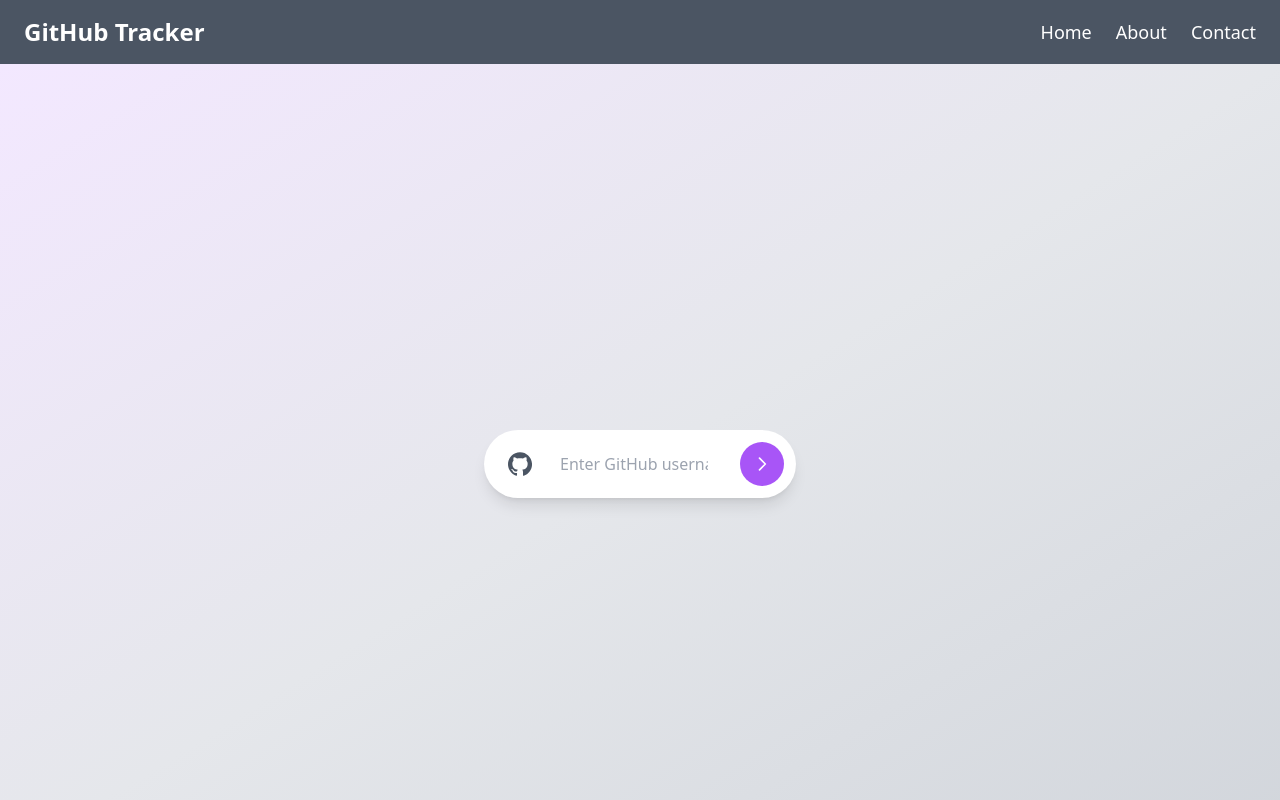
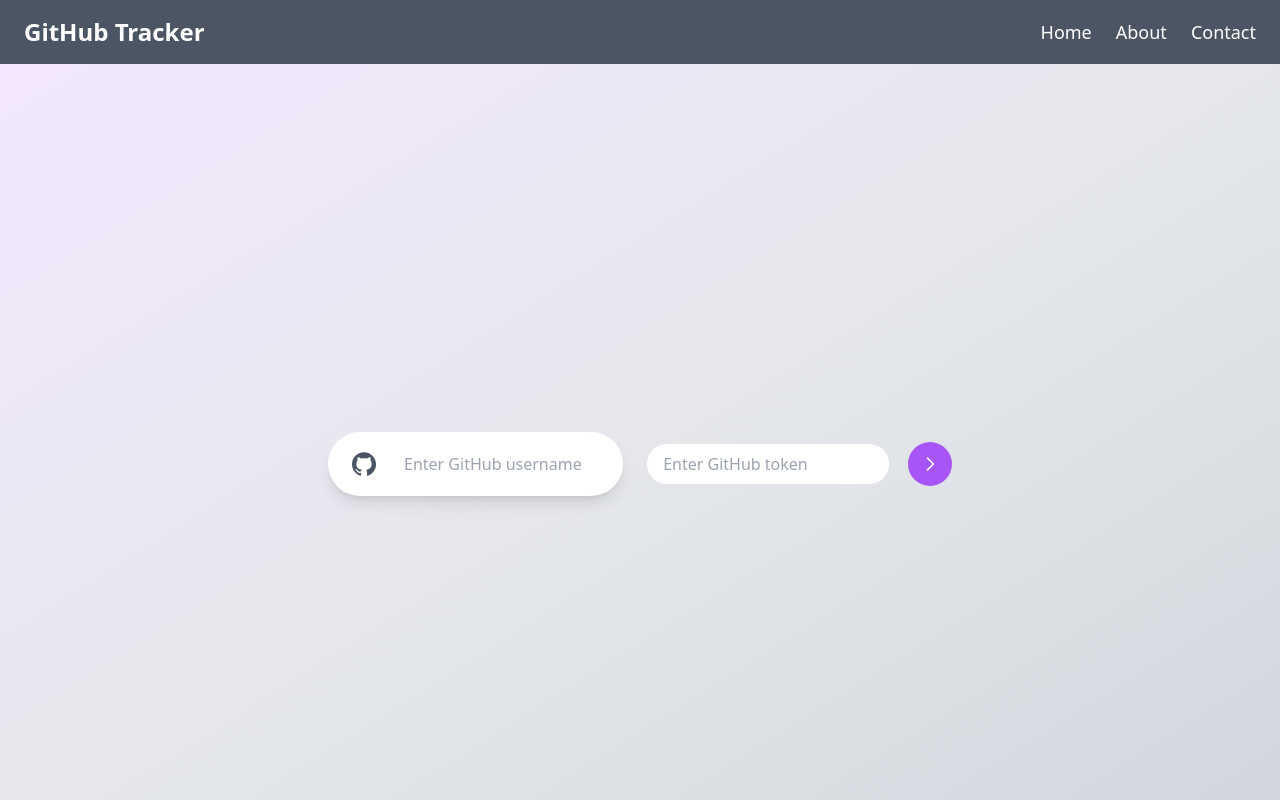
Before and after one commit to nishanthkj/github_tracker, a React (Vite) app: page /dashboard in a window 1280 px wide. Shown: the top 800 px of the page. Built offline with nearby package versions, Linux system fonts and the light colour scheme.

Commit message:
add token input

```diff
--- a/src/pages/Home/Home.jsx
+++ b/src/pages/Home/Home.jsx
@@ -3,6 +3,7 @@
 
 const Home = () => {
   const [username, setUserName] = useState("");  // Track username input
+  const [token, setToken] = useState("");  // Track GitHub token input
   const [userData, setUserData] = useState(null);  // Store user profile data
   const [issues, setIssues] = useState([]);  // Store issues data
   const [pullRequests, setPullRequests] = useState([]);  // Store PR data
@@ -10,12 +11,9 @@
   const [error, setError] = useState(null);  // Error state
   const inputRef = useRef(null);
 
-  // GitHub personal access token (replace with your token)
-  const token = 'test';  // Store your token here
-
   // Fetch user data, issues, and pull requests
   const fetchData = async () => {
-    if (!username) return; // If no username, do nothing
+    if (!username || !token) return; // If no username or token, do nothing
 
     setLoading(true); // Set loading to true
     setError(null); // Reset any previous errors
@@ -101,6 +99,11 @@
     setUserName(e.target.value);  // Update the username state
   };
 
+  // Handle token input change
+  const handleToken = (e) => {
+    setToken(e.target.value);  // Update the token state
+  };
+
   return (
     <div className="flex flex-col justify-between min-h-screen bg-gradient-to-br from-purple-100 via-gray-200 to-gray-300">
       {/* Main Content */}
@@ -108,10 +111,10 @@
 
         {/* Search Form */}
         <form
-          className="flex flex-col sm:flex-row justify-center items-center w-full sm:w-2/3 lg:w-1/3 h-1/3 space-y-6 sm:space-y-0"
+        className="flex flex-col sm:flex-row justify-center items-center w-full sm:w-2/3 lg:w-1/2 h-1/3 space-y-6 sm:space-y-0"
         onSubmit={handleSubmit}
         >
-          <div className="flex items-center bg-white rounded-full shadow-lg p-3 w-full sm:w-3/4">
+        <div className="flex flex-col sm:flex-row items-center bg-white rounded-full shadow-lg p-3 w-full sm:w-4/5"> {/* Wider search box */}
             {/* GitHub Logo inside search bar */}
             <div className="px-3">
             <svg
@@ -133,11 +136,25 @@
             onChange={handleUser}
             ref={inputRef}
             />
+        </div>
+
+        {/* Add margin-top between username and token input */}
+        <div className="mt-4 w-full sm:w-4/5"> {/* Same width for token input */}
+            {/* GitHub Token Input */}
+            <input
+            type="password"
+            placeholder="Enter GitHub token"
+            className="ml-6 px-4 py-2 text-gray-700 bg-white focus:outline-none focus:ring-2 focus:ring-purple-400 rounded-full"
+            value={token}
+            style={{ width: "85%" }}
+            onChange={handleToken}
+            />
+        </div>
 
         {/* Submit Button */}
         <button
             type="submit"
-              className="bg-purple-500 text-white p-3 rounded-full hover:bg-purple-600 transition duration-300 ease-in-out focus:outline-none focus:ring-4 focus:ring-purple-500 focus:ring-opacity-50 flex items-center justify-center ml-4"
+            className="bg-purple-500 text-white p-3 rounded-full hover:bg-purple-600 transition duration-300 ease-in-out focus:outline-none focus:ring-4 focus:ring-purple-500 focus:ring-opacity-50 flex items-center justify-center mt-4"
             disabled={loading} // Disable button when loading
         >
             <svg
@@ -151,7 +168,6 @@
             <path strokeLinecap="round" strokeLinejoin="round" d="M9 5l7 7-7 7" />
             </svg>
         </button>
-          </div>
         </form>
 
         {/* Display user data */}
```
Lines whose indentation alone changed are shown as unchanged.
